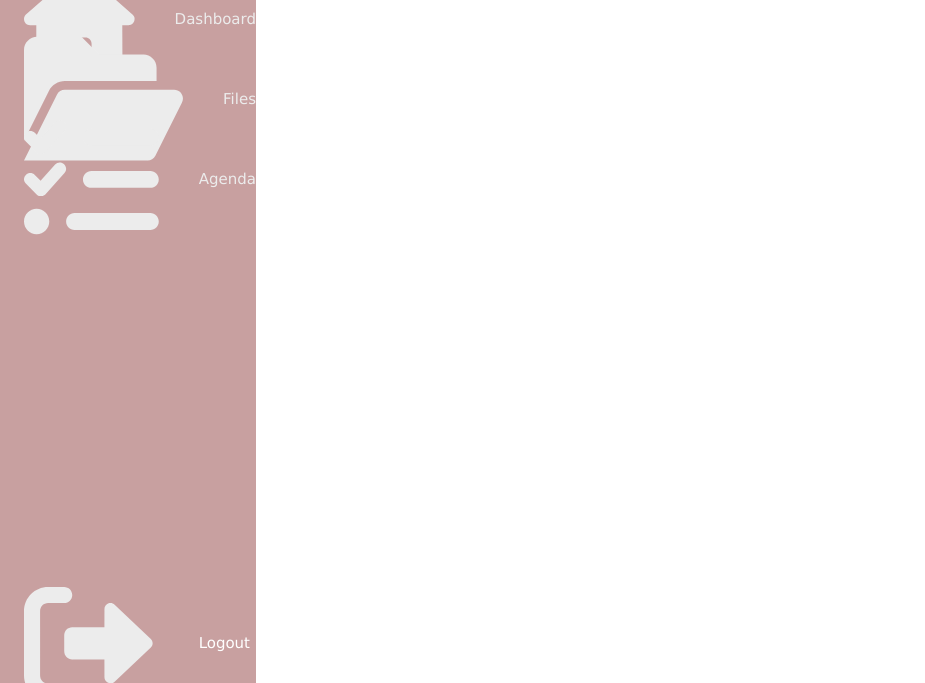
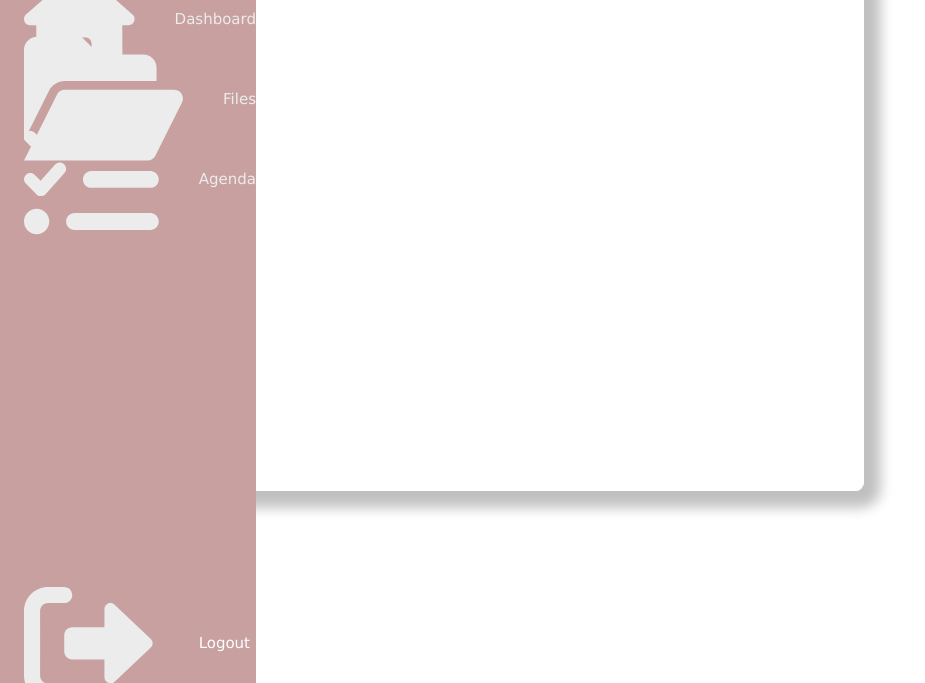
Before and after one commit to faizarsalan/unidashboard, a Laravel app: page /agenda/1 in a window 1280 px wide. Shown: the part 117-800 px from the top of the page, without its empty margins (0-925 px from the left). Run offline with Laravel 8, Linux system fonts and the light colour scheme; data that the repository does not hold is empty.

Commit message:
Update agenda.blade.php

```diff
--- a/resources/views/agenda.blade.php
+++ b/resources/views/agenda.blade.php
@@ -1,6 +1,17 @@
 @extends('layouts.sidebar')
 @section('content')
 
+<div class="rightContainer" style=
+"width:60vw;
+height:40vw;
+border: 1vw solid #FFFFFF;
+border-radius:0.7vw;
+display:flex;
+flex-direction:column;
+color:#708090;
+justify-content:space-evenly;
+box-shadow: 0.5vw 0.5vw 1vw 0.8vw #C0C0C0;">
 
+</div>
 
 @endsection
```
